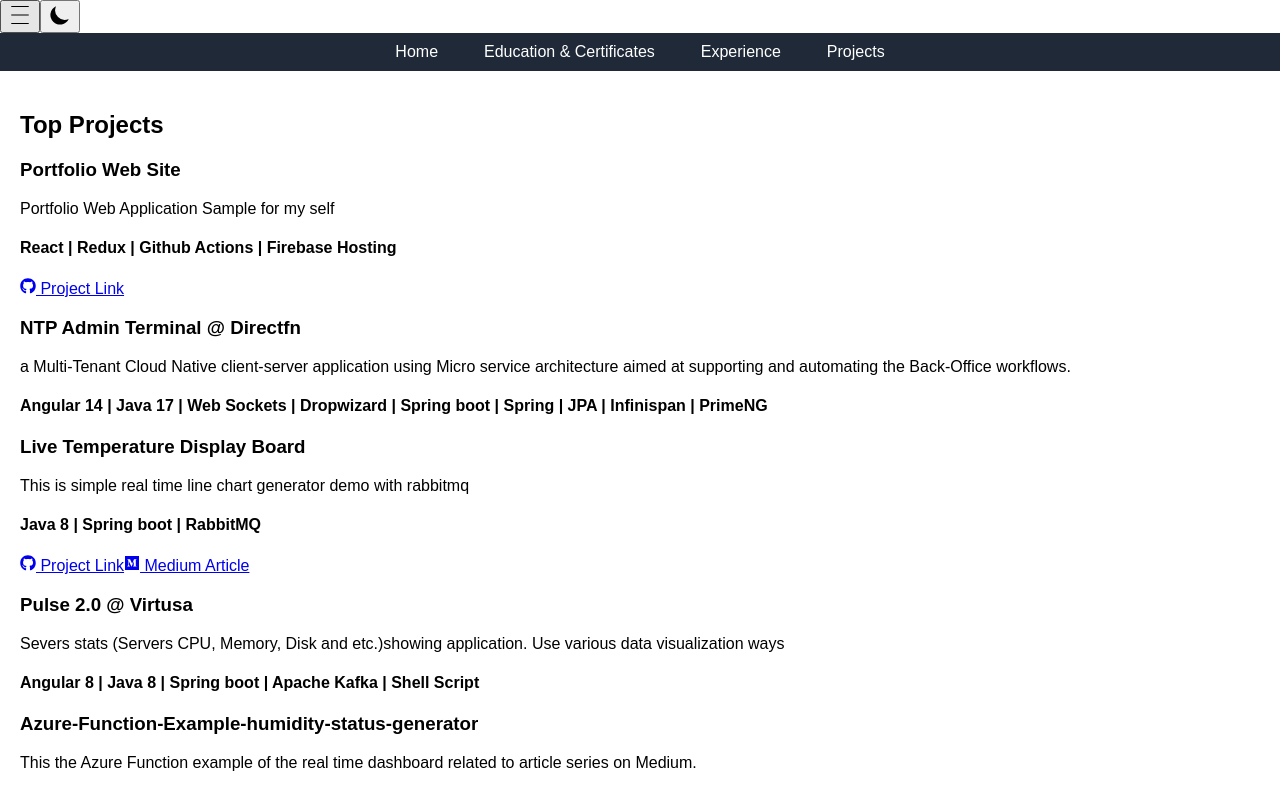
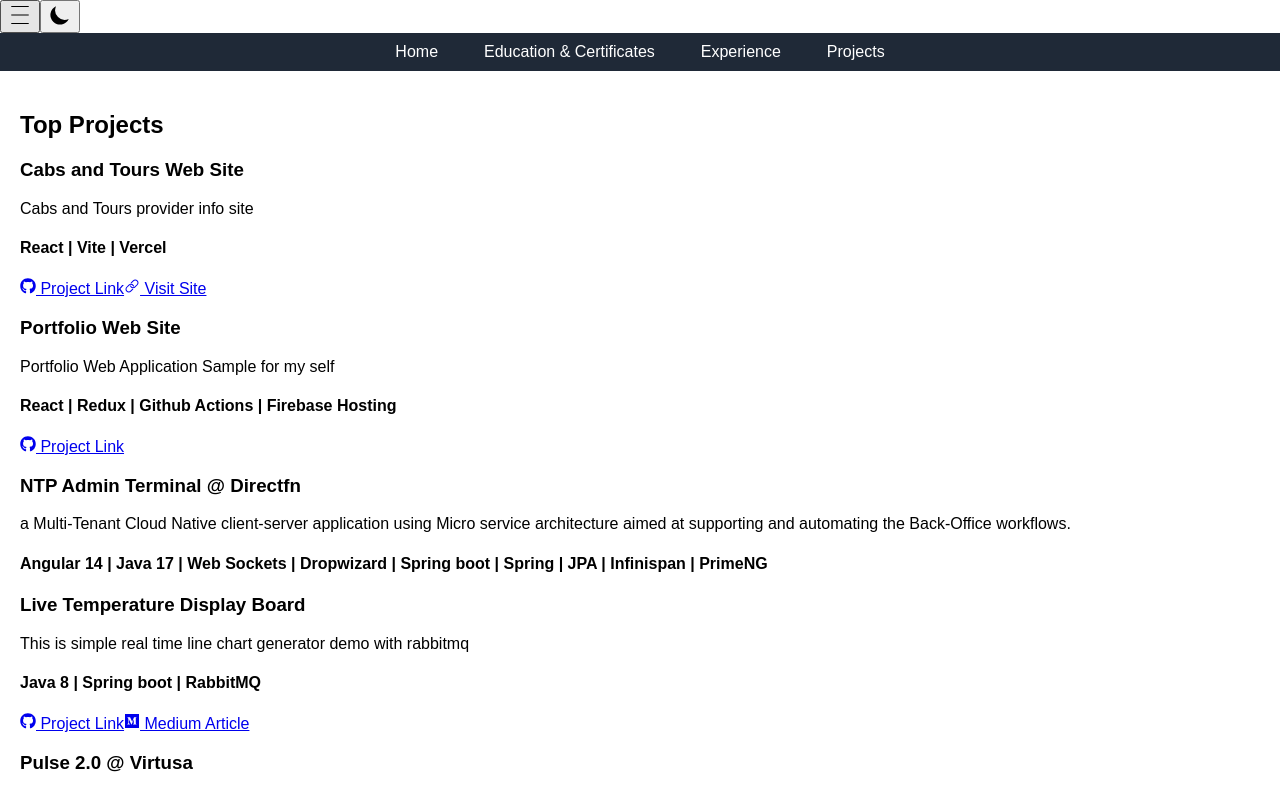
Before and after one commit to Isuru40/portfolio1.0, a React (Create React App) app: page /projects in a window 1280 px wide. Shown: the top 793 px of the page. Built offline with nearby package versions, Linux system fonts and the light colour scheme; the HTML template or start-up script is replaced by a standard one.

Commit message:
CHG | Project.js changes update | New project added

```diff
--- a/src/components/Projects.js
+++ b/src/components/Projects.js
@@ -5,53 +5,68 @@
 const Projects = () => {
     const projects = [
         {
+            title: 'Cabs and Tours Web Site',
+            description: 'Cabs and Tours provider info site',
+            link: 'https://github.com/Isuru40/taxi-app',
+            technologies: 'React | Vite | Vercel',
+            mediumLink: '', // No Medium link for this project
+            prodLink: 'https://laksiritourskandy.com/',
+        },
+        {
             title: 'Portfolio Web Site',
             description: 'Portfolio Web Application Sample for my self',
             link: 'https://github.com/Isuru40/portfolio1.0',
             technologies: 'React | Redux | Github Actions | Firebase Hosting',
-            mediumLink: '' // No Medium link for this project
+            mediumLink: '', // No Medium link for this project
+            prodLink: '',
         },
         {
             title: 'NTP Admin Terminal @ Directfn',
             description: 'a Multi-Tenant Cloud Native client-server application using Micro service architecture aimed at supporting and automating the Back-Office workflows.',
             link: '',
             technologies: 'Angular 14 | Java 17 | Web Sockets | Dropwizard | Spring boot | Spring | JPA | Infinispan | PrimeNG',
-            mediumLink: '' // No Medium link for this project
+            mediumLink: '', // No Medium link for this project
+            prodLink: '',
         },
         {
             title: 'Live Temperature Display Board',
             description: 'This is simple real time line chart generator demo with rabbitmq',
             link: 'https://github.com/Isuru40/liveTemperature-RabbitMQ-SpringBoot',
             technologies: 'Java 8 | Spring boot | RabbitMQ',
-            mediumLink: 'https://i-d-r.medium.com/rabbitmq-powered-live-temperature-dashboard-using-java-2251dfb4d9af'
+            mediumLink: 'https://i-d-r.medium.com/rabbitmq-powered-live-temperature-dashboard-using-java-2251dfb4d9af',
+            prodLink: ''
         },
         {
             title: 'Pulse 2.0 @ Virtusa',
             description: 'Severs stats (Servers CPU, Memory, Disk and etc.)showing application. Use various data visualization ways ',
             link: '',
             technologies: 'Angular 8 | Java 8 | Spring boot | Apache Kafka | Shell Script',
-            mediumLink: '' // No Medium link for this project
+            mediumLink: '', // No Medium link for this project
+            prodLink: '',
         },
         {
             title: 'Azure-Function-Example-humidity-status-generator',
             description: 'This the Azure Function example of the real time dashboard related to article series on Medium.',
             link: 'https://github.com/Isuru40/Azure-Function-Example-humidity-status-generator',
             technologies: 'Azure Functions | Apache Kafka | Angular 8 | Java 8 | Spring boot',
-            mediumLink: 'https://i-d-r.medium.com/real-time-dashboard-with-kafka-spring-boot-angular-azure-18b11f933170' // Example Medium link
+            mediumLink: 'https://i-d-r.medium.com/real-time-dashboard-with-kafka-spring-boot-angular-azure-18b11f933170', // Example Medium link
+            prodLink: ''
         },
         {
             title: 'Cloud Infrastructure Monitoring System - POC @ Virtusa',
             description: 'Developed a web based dashboard to monitor internal and cloud infrastructure information which users allows to get information of all servers , hosts , routers.',
             link: '',
             technologies: 'Java 8 | Spring boot | Hibernate | Rest API | Apache Kafka | MySql | KeyClock',
-            mediumLink: '' // No Medium link for this project
+            mediumLink: '', // No Medium link for this project
+            prodLink: ''
         },
         {
             title: 'ClassEka.lk',
             description: 'Classeka supports online quizzes, chats, message forums and video conferencing within the platform itself, providing a comprehensive learning experience!',
             link: 'https://classeka.lk/',
             technologies: 'React | Redux | Firebase FileStore | Firebase Authentication | Firebase Cloud Functions',
-            mediumLink: '' // No Medium link for this project
+            mediumLink: '', // No Medium link for this project
+            prodLink: ''
         }
     ];
 
@@ -83,6 +98,11 @@
                                     <FaMedium className="mr-2" /> Medium Article
                                 </a>
                             )}
+                            {project.prodLink && (
+                                <a href={project.prodLink} target="_blank" rel="noopener noreferrer" className="flex items-center text-blue-500 dark:text-blue-400">
+                                    <IoIosLink className="mr-2" /> Visit Site
+                                </a>
+                            )}
                         </div>
                     </div>
                 ))}
```
